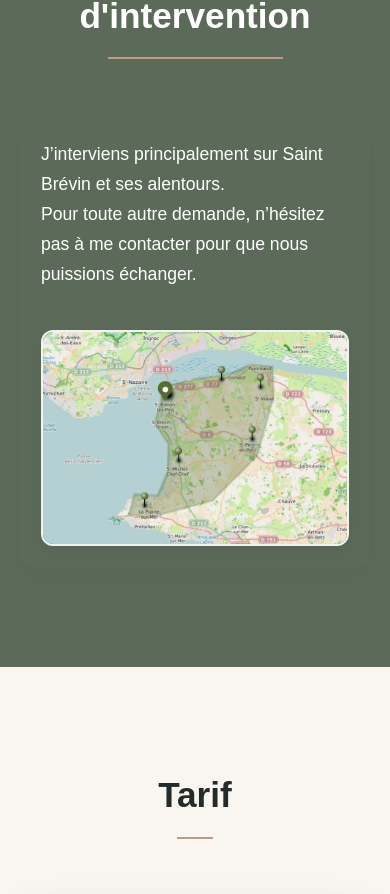
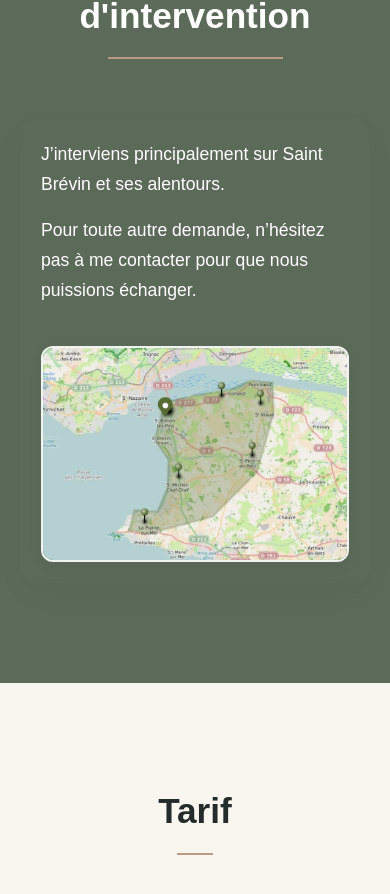
Before and after one commit to tentensee/LaVoyageuseDeVie, a React (Vite) app: page / in a window 390 px wide. Shown: the part 2814-3708 px from the top of the page. Built offline with nearby package versions, Linux system fonts and the light colour scheme.

Commit message:
Reorder sector map layout

```diff
--- a/src/components/Secteur.jsx
+++ b/src/components/Secteur.jsx
@@ -10,8 +10,8 @@ export default function Secteur() {
       <div className="secteur-container">
         <div className="secteur-info">
           <p className="secteur-description">
-            J’interviens principalement sur Saint Brévin et ses alentours.<br />
-            Pour toute autre demande, n’hésitez pas à me contacter pour que nous puissions échanger.
+            <span>J’interviens principalement sur Saint Brévin et ses alentours.</span>
+            <span>Pour toute autre demande, n’hésitez pas à me contacter pour que nous puissions échanger.</span>
           </p>
         </div>
 
--- a/src/index.css
+++ b/src/index.css
@@ -764,7 +764,7 @@ footer {
     max-width: 1100px;
     margin: 0 auto;
     display: grid;
-    grid-template-columns: 0.9fr 1.3fr;
+    grid-template-columns: 1.3fr 0.9fr;
     gap: 40px;
     padding: 40px;
     border: 1px solid rgba(92, 107, 89, 0.08);
@@ -777,6 +777,7 @@ footer {
     display: flex;
     align-items: center;
     height: 100%;
+    order: 2;
 }
 
 .secteur-description {
@@ -786,7 +787,16 @@ footer {
     line-height: 1.7;
 }
 
+.secteur-description span {
+    display: block;
+}
+
+.secteur-description span + span {
+    margin-top: 1rem;
+}
+
 .secteur-map-wrapper {
+    order: 1;
     border-radius: 12px;
     overflow: hidden;
     box-shadow: 0 5px 15px rgba(0,0,0,0.05);
@@ -806,8 +816,13 @@ footer {
 /* --- VERSION MOBILE --- */
 @media (max-width: 992px) {
     .secteur-container {
-        grid-template-columns: 1fr; /* Sur petit écran, le texte passe au dessus de la carte */
+        grid-template-columns: 1fr;
         padding: 20px;
+    }
+
+    .secteur-info,
+    .secteur-map-wrapper {
+        order: initial;
     }
 
     .secteur-map-wrapper {
```
